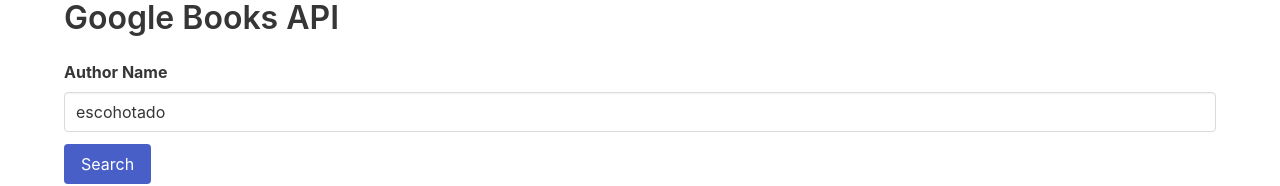
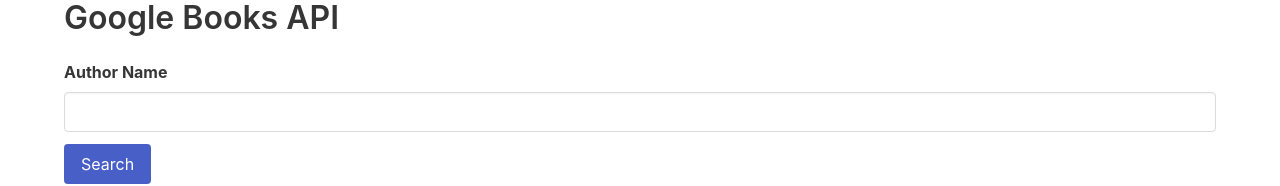
Before and after one commit to gutifer666/g-reads, a Vue app: page / in a window 1280 px wide. Shown: the top 186 px of the page. Built offline with nearby package versions, Linux system fonts and the light colour scheme.

Commit message:
CHANGE_AUTHOR mutation

```diff
--- a/src/components/AuthorForm.vue
+++ b/src/components/AuthorForm.vue
@@ -3,13 +3,13 @@
     <div class="field">
       <label class="label">Author Name</label>
       <div class="control">
-        <input class="input" type="text" v-model="authorStore" />
+        <input class="input" type="text" v-model="newAuthor" />
       </div>
     </div>
 
     <div class="field">
       <div class="control">
-        <button class="button is-link" v-on:click="searchAuthor()">Search</button>
+        <button class="button is-link" v-on:click="changeAuthor">Search</button>
       </div>
     </div>
   </div>
@@ -17,15 +17,22 @@
 
 <script>
 
-import { mapState } from 'vuex'
-
 export default {
   name: "AuthorForm",
   props: ["searchAuthor"],
-  computed: {
-    ...mapState(["authorStore"]),
+  data() {
+    return {
+      newAuthor:''
+    }
   },
-};
+  methods: {
+    changeAuthor(){
+      this.$store.commit('CHANGE_AUTHOR', this.newAuthor);
+      this.newAuthor = '';
+      this.searchAuthor();
+    }
+  }
+}
 </script>
 
 <style>
--- a/src/store.js
+++ b/src/store.js
@@ -5,6 +5,10 @@
 
 export default new Vuex.Store({
     state: {
-        authorStore: "escohotado"
+        authorStore: ""
+    },
+    mutations: {
+        CHANGE_AUTHOR: (state,newAuthor)=>state.authorStore = newAuthor
+
     }
 })
```
Also changed, not shown: src/App.vue (+0 -11 lines), 1 other file (tests, documents, lock files or other folders).
